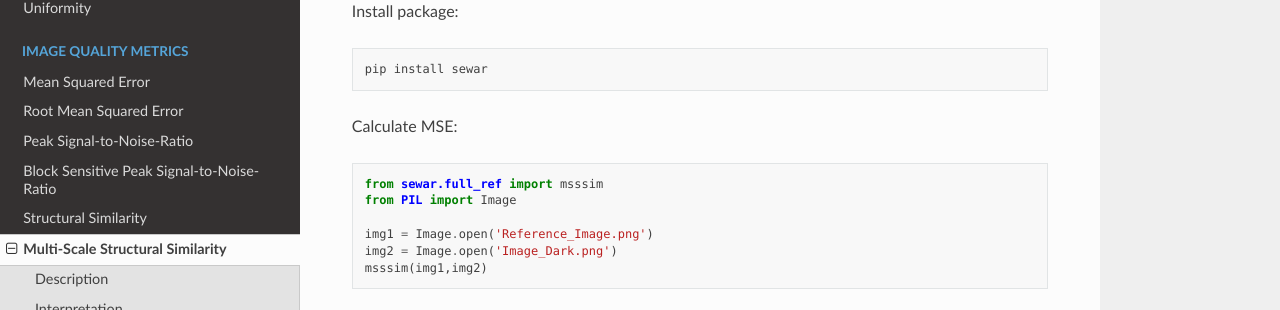
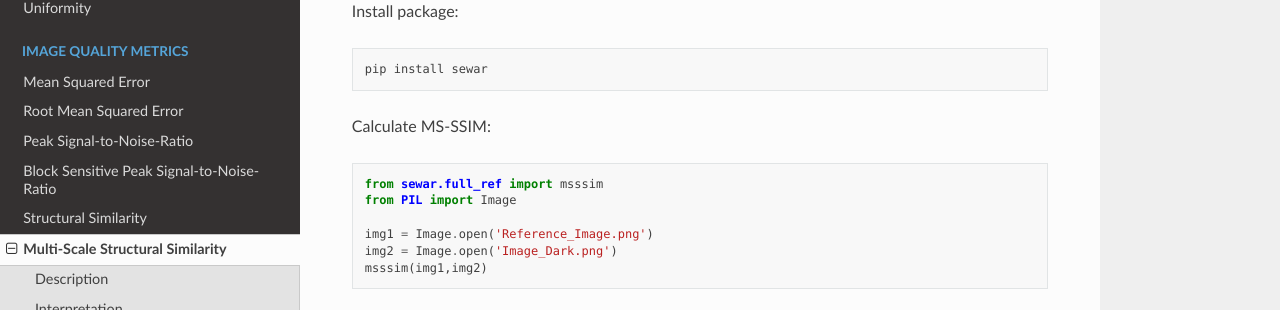
Before and after one commit to HDierend/Data-Quality-Metrics, a Sphinx documentation site: the page built from docs/source/image_quality/MultiScale_Structural_Similarity.rst, in a window 1280 px wide and 900 px high, scrolled down 2173 px. Shown: the part 141-451 px from the top of the window. Built offline with Sphinx 7.4.7 and the Read the Docs theme 2.0.0, drawn with Linux system fonts in a browser that asks for light colours; pages that are not in the unit, such as notebooks, are missing from menus.

Commit message:
Update MultiScale_Structural_Similarity.rst

```diff
--- a/docs/source/image_quality/MultiScale_Structural_Similarity.rst
+++ b/docs/source/image_quality/MultiScale_Structural_Similarity.rst
@@ -57,7 +57,7 @@ Install package:
 ::
   pip install sewar
 
-Calculate MSE:
+Calculate MS-SSIM:
 ::
   from sewar.full_ref import msssim
   from PIL import Image
```
